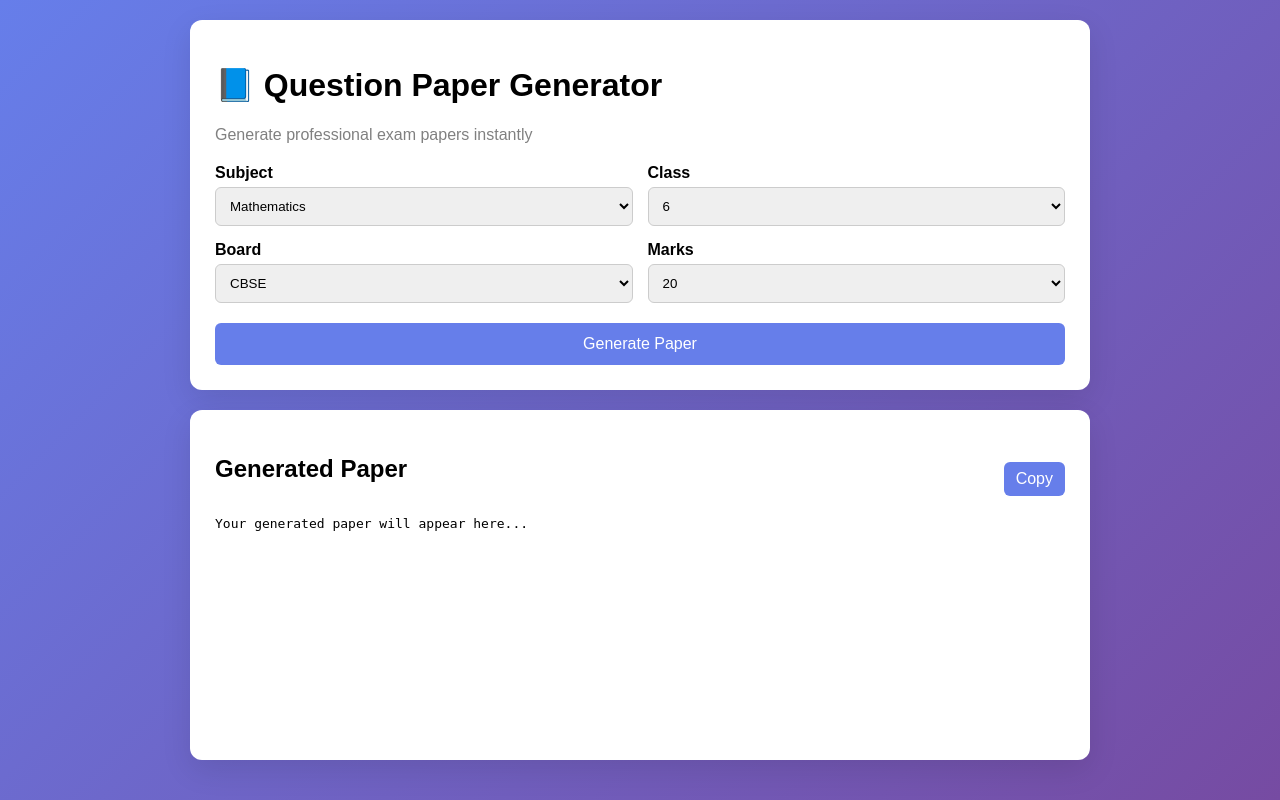
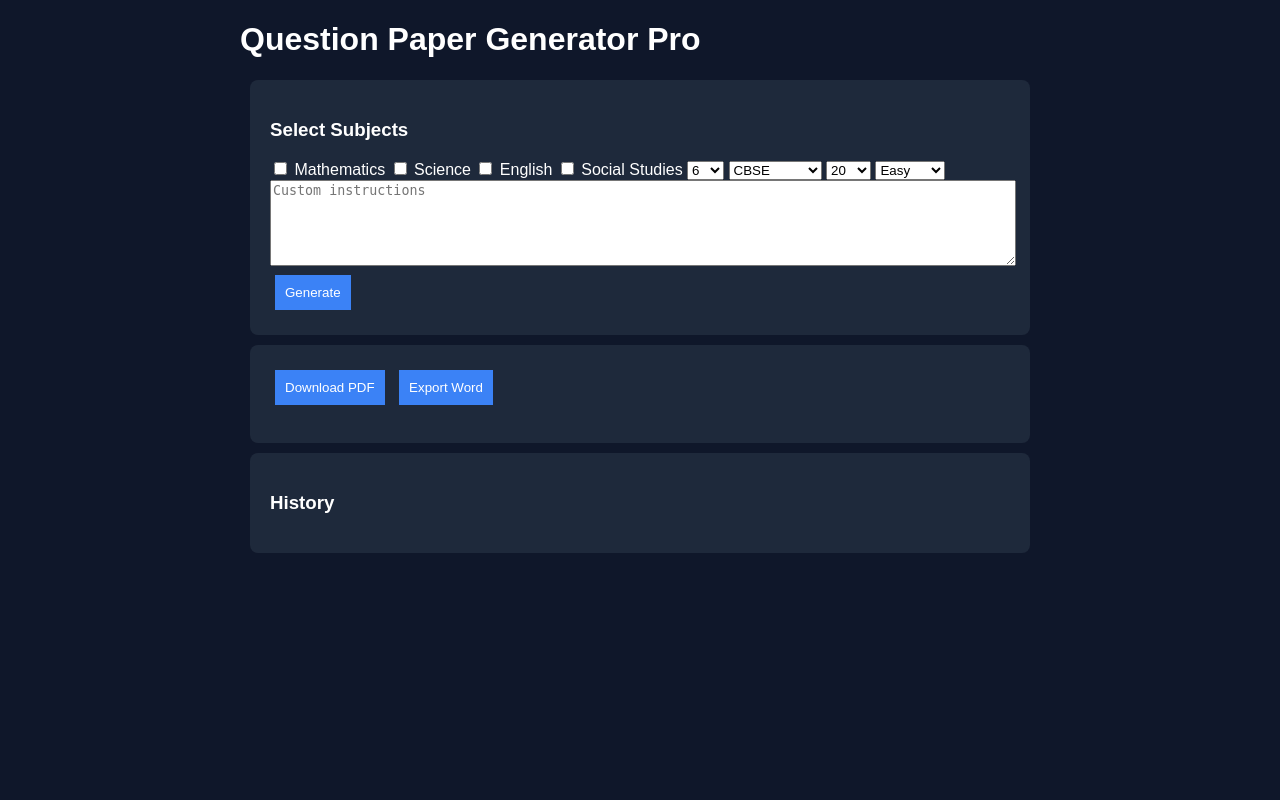
Before and after one commit to laxmanchowdar159/Question-paper-generator-for-school, a Flask app: page / in a window 1280 px wide. Run offline with Flask 3, Linux system fonts and the light colour scheme; data that the repository does not hold is empty.

Commit message:
Prompt changed

```diff
--- a/api/index.py
+++ b/api/index.py
@@ -1,10 +1,34 @@
 import os
-from flask import Flask, request, jsonify, render_template
+import json
+import datetime
+from flask import Flask, request, jsonify, render_template, send_file
 from openai import OpenAI
+from io import BytesIO
+from reportlab.lib.pagesizes import letter
+from reportlab.pdfgen import canvas
+from docx import Document
 
 app = Flask(__name__, template_folder="../templates", static_folder="../static")
 
 client = OpenAI(api_key=os.environ.get("OPENAI_API_KEY"))
+
+HISTORY_FILE = "history.json"
+
+generated_cache = {"paper": ""}
+
+
+def save_history(entry):
+    try:
+        with open(HISTORY_FILE, "r") as f:
+            history = json.load(f)
+    except:
+        history = []
+
+    history.insert(0, entry)
+
+    with open(HISTORY_FILE, "w") as f:
+        json.dump(history[:50], f)
+
 
 @app.route("/")
 def home():
@@ -13,42 +37,106 @@ def home():
 
 @app.route("/api/generate-paper", methods=["POST"])
 def generate_paper():
-
     data = request.json
 
-    subject = data.get("subject")
+    subjects = data.get("subjects", [])
     class_level = data.get("class")
     board = data.get("board")
     marks = data.get("marks")
+    difficulty = data.get("difficulty")
+    instructions = data.get("instructions", "")
 
     prompt = f"""
-Generate a {marks}-mark question paper for:
+You are a senior {board} examination paper setter.
+
+Generate a professional exam paper.
 
 Class: {class_level}
 Board: {board}
-Subject: {subject}
+Subjects: {", ".join(subjects)}
+Marks: {marks}
+Difficulty: {difficulty}
 
-Include:
+Custom Instructions:
+{instructions}
 
-Section A: MCQs
+Include sections:
+Section A: MCQ
 Section B: Short Answer
 Section C: Long Answer
+Section D: Case Study
 
-Follow {board} exam pattern.
+Ensure exact marks total.
 """
 
     response = client.chat.completions.create(
         model="gpt-4o-mini",
         messages=[
-            {"role": "system", "content": "You are an expert school exam paper generator."},
+            {"role": "system", "content": "Expert question paper generator."},
             {"role": "user", "content": prompt}
-        ],
-        temperature=0.7
+        ]
     )
 
     paper = response.choices[0].message.content
 
+    generated_cache["paper"] = paper
+
+    entry = {
+        "date": str(datetime.datetime.now()),
+        "class": class_level,
+        "board": board,
+        "subjects": subjects,
+        "marks": marks,
+        "difficulty": difficulty,
+        "paper": paper
+    }
+
+    save_history(entry)
+
     return jsonify({"paper": paper})
 
 
+@app.route("/api/history")
+def history():
+    try:
+        with open(HISTORY_FILE) as f:
+            return jsonify(json.load(f))
+    except:
+        return jsonify([])
+
+
+@app.route("/api/download-pdf")
+def download_pdf():
+    buffer = BytesIO()
+    c = canvas.Canvas(buffer, pagesize=letter)
+    text = c.beginText(40, 750)
+
+    for line in generated_cache["paper"].split("\n"):
+        text.textLine(line)
+
+    c.drawText(text)
+    c.save()
+
+    buffer.seek(0)
+
+    return send_file(buffer, as_attachment=True,
+                     download_name="question_paper.pdf",
+                     mimetype="application/pdf")
+
+
+@app.route("/api/download-word")
+def download_word():
+    document = Document()
+    document.add_heading("Question Paper", 0)
+    document.add_paragraph(generated_cache["paper"])
+
+    buffer = BytesIO()
+    document.save(buffer)
+    buffer.seek(0)
+
+    return send_file(buffer, as_attachment=True,
+                     download_name="question_paper.docx",
+                     mimetype="application/vnd.openxmlformats-officedocument.wordprocessingml.document")
+
+
 app = app
--- a/requirements.txt
+++ b/requirements.txt
@@ -0,0 +1,4 @@
+flask
+openai
+reportlab
+python-docx
--- /dev/null
+++ b/static/script.js
@@ -0,0 +1,55 @@
+function getSubjects(){
+return [...document.querySelectorAll('input[type=checkbox]:checked')].map(x => x.value);
+}
+
+async function generate(){
+
+output.innerText = "Generating...";
+
+const res = await fetch("/api/generate-paper", {
+
+method: "POST",
+
+headers: {"Content-Type": "application/json"},
+
+body: JSON.stringify({
+subjects: getSubjects(),
+class: document.getElementById("class").value,
+board: document.getElementById("board").value,
+marks: document.getElementById("marks").value,
+difficulty: document.getElementById("difficulty").value,
+instructions: document.getElementById("instructions").value
+})
+
+});
+
+const data = await res.json();
+
+output.innerText = data.paper;
+
+loadHistory();
+}
+
+function downloadPDF(){
+window.location = "/api/download-pdf";
+}
+
+function downloadWord(){
+window.location = "/api/download-word";
+}
+
+async function loadHistory(){
+
+const res = await fetch("/api/history");
+const history = await res.json();
+
+let html = "";
+
+history.forEach(item => {
+html += `<div>${item.class} - ${item.subjects.join(", ")}</div>`;
+});
+
+document.getElementById("history").innerHTML = html;
+}
+
+loadHistory();
--- a/static/style.css
+++ b/static/style.css
@@ -1,91 +1,31 @@
-body {
-
-    font-family: Arial, sans-serif;
-    background: linear-gradient(135deg, #667eea, #764ba2);
-    margin: 0;
-    padding: 20px;
+body{
+background:#0f172a;
+color:white;
+font-family:Arial;
 }
 
-.container {
-
-    max-width: 900px;
-    margin: auto;
+.app{
+max-width:800px;
+margin:auto;
 }
 
-.card {
-
-    background: white;
-    padding: 25px;
-    border-radius: 12px;
-    margin-bottom: 20px;
-    box-shadow: 0 10px 30px rgba(0,0,0,0.1);
+.card{
+background:#1e293b;
+padding:20px;
+margin:10px;
+border-radius:8px;
 }
 
-.subtitle {
-
-    color: gray;
-    margin-bottom: 20px;
+button{
+padding:10px;
+background:#3b82f6;
+color:white;
+border:none;
+margin:5px;
+cursor:pointer;
 }
 
-.grid {
-
-    display: grid;
-    grid-template-columns: 1fr 1fr;
-    gap: 15px;
+textarea{
+width:100%;
+height:80px;
 }
-
-.field label {
-
-    display: block;
-    margin-bottom: 5px;
-    font-weight: bold;
-}
-
-select {
-
-    width: 100%;
-    padding: 10px;
-    border-radius: 6px;
-    border: 1px solid #ccc;
-}
-
-button {
-
-    margin-top: 20px;
-    width: 100%;
-    padding: 12px;
-    background: #667eea;
-    color: white;
-    border: none;
-    border-radius: 6px;
-    font-size: 16px;
-    cursor: pointer;
-}
-
-button:hover {
-
-    background: #556cd6;
-}
-
-.output-card {
-
-    min-height: 300px;
-}
-
-.output-header {
-
-    display: flex;
-    justify-content: space-between;
-    align-items: center;
-}
-
-.copy-btn {
-
-    width: auto;
-    padding: 8px 12px;
-}
-
-pre {
-
-    white-space: pre-wrap;
-}
--- a/templates/index.html
+++ b/templates/index.html
@@ -1,38 +1,24 @@
 <!DOCTYPE html>
-<html lang="en">
+<html>
 <head>
-
-<meta charset="UTF-8">
-<meta name="viewport" content="width=device-width, initial-scale=1.0">
-
-<title>Question Paper Generator</title>
-
+<title>Question Paper Generator Pro</title>
 <link rel="stylesheet" href="/static/style.css">
-
 </head>
 <body>
 
-<div class="container">
+<div class="app">
+
+<h1>Question Paper Generator Pro</h1>
 
 <div class="card">
 
-        <h1>📘 Question Paper Generator</h1>
-        <p class="subtitle">Generate professional exam papers instantly</p>
+<h3>Select Subjects</h3>
 
-        <div class="grid">
+<label><input type="checkbox" value="Mathematics"> Mathematics</label>
+<label><input type="checkbox" value="Science"> Science</label>
+<label><input type="checkbox" value="English"> English</label>
+<label><input type="checkbox" value="Social Studies"> Social Studies</label>
 
-            <div class="field">
-                <label>Subject</label>
-                <select id="subject">
-                    <option>Mathematics</option>
-                    <option>Science</option>
-                    <option>English</option>
-                    <option>Social Studies</option>
-                </select>
-            </div>
-
-            <div class="field">
-                <label>Class</label>
 <select id="class">
 <option>6</option>
 <option>7</option>
@@ -40,20 +26,14 @@
 <option>9</option>
 <option>10</option>
 </select>
-            </div>
 
-            <div class="field">
-                <label>Board</label>
 <select id="board">
 <option>CBSE</option>
 <option>ICSE</option>
 <option>State Board</option>
 <option>IB</option>
 </select>
-            </div>
 
-            <div class="field">
-                <label>Marks</label>
 <select id="marks">
 <option>20</option>
 <option>40</option>
@@ -61,78 +41,40 @@
 <option>80</option>
 <option>100</option>
 </select>
-            </div>
+
+<select id="difficulty">
+<option>Easy</option>
+<option>Medium</option>
+<option>Hard</option>
+<option>Mixed</option>
+</select>
+
+<textarea id="instructions" placeholder="Custom instructions"></textarea>
+
+<button onclick="generate()">Generate</button>
 
 </div>
 
-        <button onclick="generatePaper()" id="generateBtn">
-            Generate Paper
-        </button>
+<div class="card">
+
+<button onclick="downloadPDF()">Download PDF</button>
+<button onclick="downloadWord()">Export Word</button>
+
+<pre id="output"></pre>
 
 </div>
 
-    <div class="card output-card">
+<div class="card">
 
-        <div class="output-header">
-            <h2>Generated Paper</h2>
+<h3>History</h3>
 
-            <button onclick="copyPaper()" class="copy-btn">
-                Copy
-            </button>
-        </div>
-
-        <pre id="output">Your generated paper will appear here...</pre>
+<div id="history"></div>
 
 </div>
 
 </div>
 
-<script>
-
-async function generatePaper() {
-
-    const btn = document.getElementById("generateBtn");
-    btn.innerText = "Generating...";
-    btn.disabled = true;
-
-    const response = await fetch("/api/generate-paper", {
-
-        method: "POST",
-
-        headers: {
-            "Content-Type": "application/json"
-        },
-
-        body: JSON.stringify({
-
-            subject: document.getElementById("subject").value,
-            class: document.getElementById("class").value,
-            board: document.getElementById("board").value,
-            marks: document.getElementById("marks").value
-
-        })
-    });
-
-    const data = await response.json();
-
-    document.getElementById("output").innerText = data.paper;
-
-    btn.innerText = "Generate Paper";
-    btn.disabled = false;
-}
-
-
-function copyPaper() {
-
-    const text = document.getElementById("output").innerText;
-
-    navigator.clipboard.writeText(text);
-
-    alert("Copied to clipboard!");
-
-}
-
-</script>
+<script src="/static/script.js"></script>
 
 </body>
 </html>
```
Also changed, not shown: vercel.json. Lines whose indentation alone changed are shown as unchanged.
